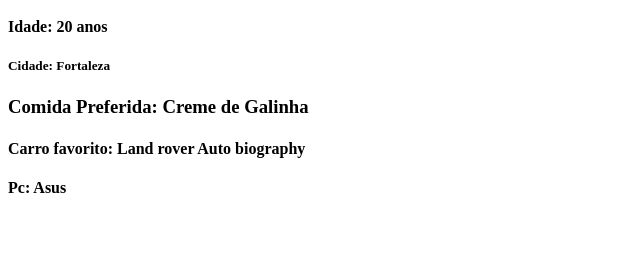
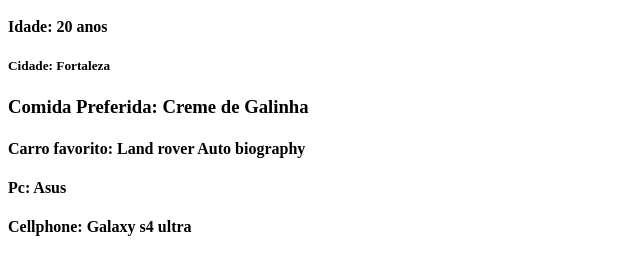
Before and after one commit to LeHiRoLiM/unifor-ab, a plain HTML site: page arquivinho.html in a window 1280 px wide. Shown: the part 105-380 px from the top of the page, without its empty margins (0-640 px from the left). Drawn offline with Linux system fonts and the light colour scheme.

Commit message:
adicionando celular

```diff
--- a/arquivinho.html
+++ b/arquivinho.html
@@ -14,5 +14,6 @@
     <h3>Comida Preferida: Creme de Galinha</h3>
     <h4>Carro favorito: Land rover Auto biography</h4>
     <h4>Pc: Asus</h4>
+    <h4>Cellphone: Galaxy s4 ultra</h4>
 </body>
 </html>
```
